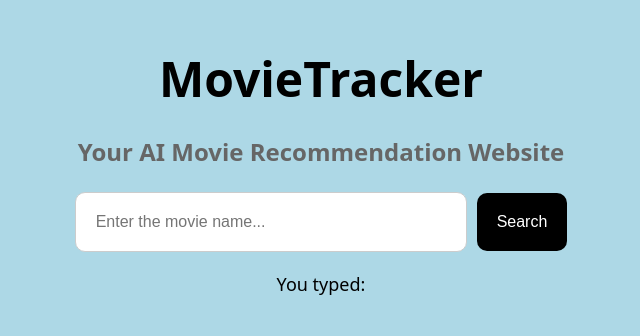
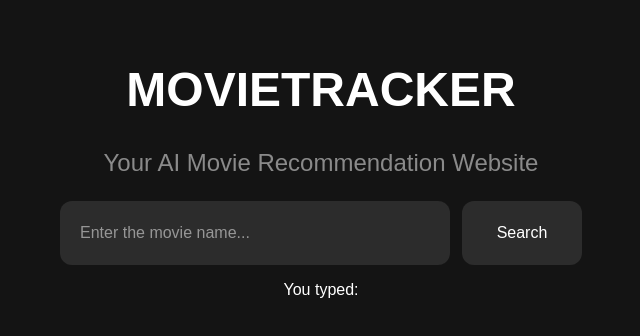
Before and after one commit to nikunjsrivastav/MovieTracker, a React (Vite) app in the folder frontend/: page / in a window 1280 px wide. Shown: the part 196-532 px from the top of the page, without its empty margins (319-959 px from the left). Built offline with nearby package versions, Linux system fonts and the light colour scheme.

Commit message:
Made Changes to the CSS

```diff
--- a/frontend/src/App.css
+++ b/frontend/src/App.css
@@ -1,64 +1,96 @@
-#root {
-  margin: auto;
-  text-align: center;
-}
 body{
-  background-color: lightblue;
-  font-family: system-ui;
-  color: black;
-  margin: auto;
-  text-align: center;
+  background: rgb(20, 20, 20);
+  font-family: "Poppins", sans-serif;
+  color: white;
   min-height: 90vh;
   display: flex;
   justify-content: center;
   align-items: center;
 }
-
 .container {
-  padding: 40px;
+  padding: 30px;
   text-align: center;
+}
+.iconBar {
+  position: absolute;
+  top: 20px;
+  right: 25px;
+  display: flex;
+  gap: 15px;
+}
+.iconButton {
+  width: 64px;
+  height: 64px;
+  background-color: rgba(255, 255, 255, 0.1);
+  color: white;
+  border-radius: 50%;
+  display: flex;
+  justify-content: center;
+  align-items: center;
+  cursor: pointer;
+  transition: 0.25s ease;
+  font-size: 1rem;
+}
+.iconButton:hover {
+  background-color: rgba(255, 255, 255, 0.5);
+  transform: translateY(-3px);
+  box-shadow: 0px 4px 12px rgba(255,255,255,0.25);
 }
 
 .title {
   font-size: 3rem;
-  font-weight: bolder;
-  margin-bottom: auto;
+  font-weight: 800;
+  text-transform: uppercase;
+  font-family: "Montserrat", sans-serif;
 }
 
 .subtitle {
   font-size: 1.5rem;
-  color: #666;
-  font-weight: bold;
+  color: rgba(255, 255, 255, 0.5);
+  font-weight: 400;
 }
 
 .searchBox {
-  margin-top: auto;
+  display: flex;
+  justify-content: center;
+  align-items: center;
+  gap: 12px;
 }
 
 .searchInput {
+  font-family: "Poppins",sans-serif;
   font-size: 1rem;
-  padding: 20px;
+  height: 64px;
   width: 350px;
-  border-radius: 10px;
-  border: 1px solid #ccc;
-  margin-right: 10px;
+  border: none;
+  background-color: rgba(255, 255, 255, 0.1);
+  padding: 0px 20px;
+  color:white;
+  border-radius: 12px;
+  transition: 0.25s ease;
 }
-
+.searchInput::placeholder{
+  font-size: 1rem;
+  font-family: "Poppins",sans-serif;
+  color: rgba(255,255,255,0.5);
+}
 .searchButton {
+  height: 64px;
+  width: 120px;
+  font-family: "Poppins",sans-serif;
   font-size: 1rem;
-  padding: 20px ;
-  border-radius: 10px;
+  border-radius: 12px;
   border: none;
-  background-color: black;
+  background-color: rgba(255, 255, 255, 0.1);
   color: white;
   cursor: pointer;
+  transition: 0.25s ease;
 }
-
 .searchButton:hover {
-  background-color: #333;
+  background-color: rgba(255, 255, 255, 0.5);
+  transform: translateY(-3px);
+  box-shadow: 0px 4px 12px rgba(255,255,255,0.25);
 }
-
 .typedText {
-  margin-top: 20px;
-  font-size: 18px;
+  font-size: 1rem;
 }
```
